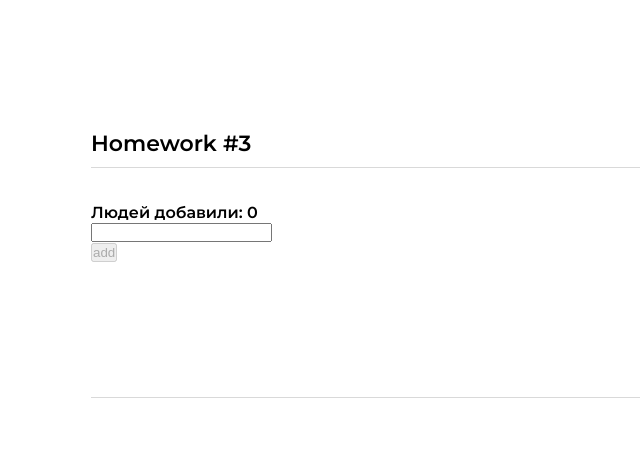
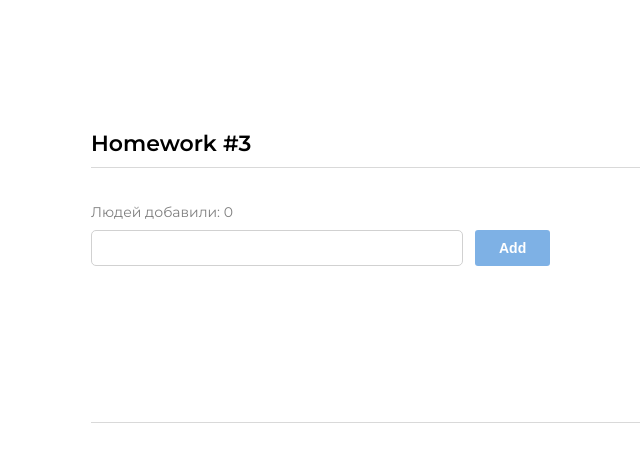
Before and after one commit to Pavlonto/HomeWork, a React (Create React App) app: page /#/junior in a window 1280 px wide. Before the commit this address led to /. Shown: the top 462 px of the page, without its empty margins (49-689 px from the left). Built offline with nearby package versions, Linux system fonts and the light colour scheme.

Commit message:
changeHw3(2)

```diff
--- a/public/index.html
+++ b/public/index.html
@@ -5,7 +5,7 @@
   <meta charset="utf-8" />
   <link rel="preconnect" href="https://fonts.googleapis.com">
   <link rel="preconnect" href="https://fonts.gstatic.com" crossorigin>
-  <link href="https://fonts.googleapis.com/css2?family=Montserrat:ital,wght@0,600;1,400&display=swap" rel="stylesheet">
+  <link href="https://fonts.googleapis.com/css2?family=Montserrat:wght@400;500;600&display=swap" rel="stylesheet">
   <link rel="icon" href="%PUBLIC_URL%/favicon.ico" />
   <meta name="viewport" content="width=device-width, initial-scale=1" />
   <meta name="theme-color" content="#000000" />
--- a/src/s2-homeworks/hw03/Greeting.module.css
+++ b/src/s2-homeworks/hw03/Greeting.module.css
@@ -2,23 +2,57 @@
 }
 
 .inputAndButtonContainer {
+    display: flex;
+    margin-top: 9px;
 }
 
 .error {
+    color: rgba(204, 0, 0, 1);
+    height: 21px;
 }
 
 .input {
-    display: inline;
+    border: 1px solid rgba(209, 209, 209, 1);
+    width: 372px;
+    height: 36px;
+    border-radius: 5px;
+    font-weight: 500;
+    font-size: 16px;
+    padding-left: 12px;
+}
+
+.input:blur {
+
 }
 
 .input:focus {
+    outline: none;
 }
 
 .errorInput {
+    border: 1px solid rgba(204, 0, 0, 1);
+    width: 372px;
+    height: 36px;
+    border-radius: 5px;
+    font-weight: 500;
+    font-size: 16px;
+    padding-left: 12px;
+}
+
+.errorInput:focus {
+    outline: none;
 }
 
 .button {
-    display: inline;
+    font-weight: 600;
+    font-size: 14px;
+    padding: 8px 24px;
+    color: #fff;
+    border: none;
+    border-radius: 3px;
+    margin-left: 12px;
+    height: 36px;
+    background-color: #0066CC;
 }
 
 .button:focus {
@@ -28,10 +62,18 @@
 }
 
 .button:disabled {
+    background: #0066CC;
+    opacity: 0.5;
 }
 
 .text {
+    font-weight: 400;
+    font-size: 14px;
+    color: rgba(0, 0, 0, 0.5);
 }
 
 .greeting {
+    position: absolute;
+    font-weight: 500;
+    font-size: 14px;
 }
--- a/src/s2-homeworks/hw03/Greeting.tsx
+++ b/src/s2-homeworks/hw03/Greeting.tsx
@@ -1,4 +1,4 @@
-import React, { ChangeEvent, KeyboardEvent } from 'react'
+import React, {ChangeEvent, KeyboardEvent} from 'react'
 import s from './Greeting.module.css'
 
 type GreetingPropsType = {
@@ -9,7 +9,7 @@ type GreetingPropsType = {
     onEnter: (e: KeyboardEvent<HTMLInputElement>) => void
     error: string
     totalUsers: number
-    lastUserName?: string
+    lastUserName?: any
 }
 
 // презентационная компонента (для верстальщика)
@@ -25,7 +25,7 @@ const Greeting: React.FC<GreetingPropsType> = (
         lastUserName,
     } // деструктуризация пропсов
 ) => {
-    const inputClass = error ? s.errorInput : s.inputClass
+    const inputClass = error ? s.errorInput : s.input
 
     return (
         <div id={'hw3-form'} className={s.greetingForm}>
@@ -44,20 +44,21 @@ const Greeting: React.FC<GreetingPropsType> = (
                         onChange={setNameCallback}
                         className={inputClass}
                         onKeyDown={onEnter}
-                        onBlur={onBlur}
+                        // onBlur={onBlur}
                     />
                     <div id={'hw3-error'} className={s.error}>
                         {error}
                     </div>
+                </div>
+
                 <button
                     id={'hw3-button'}
                     onClick={addUser}
                     className={s.button}
                     disabled={!name.trim()}
                 >
-                        add
+                    Add
                 </button>
-                </div>
             </div>
 
             {lastUserName && (
--- a/src/s2-homeworks/hw03/GreetingContainer.tsx
+++ b/src/s2-homeworks/hw03/GreetingContainer.tsx
@@ -13,17 +13,12 @@ export const pureAddUser = (
     setName: (name: string) => void,
     addUserCallback: (name: string) => void
 ) => {
-    name === '' ?
-        setError('error')
-        :
+    if (name === '') {
+        setError('Ошибка, введите имя!')
+    } else {
         addUserCallback(name)
-    setName('')
-    // if (name === '') {
-    //     setError('error')
-    // } else {
-    //     addUserCallback(name)
-    //     setName('')
-    // }
+        setName('')
+    }
 }
 
 export const pureOnBlur = (name: string, setError: (error: string) => void) => {
@@ -54,9 +49,10 @@ const GreetingContainer: React.FC<GreetingContainerPropsType> = ({
             error && setError('')
         } else {
             name && setName('')
-            setError('Enter value')
+            setError('Ошибка, введите имя!')
         }
     }
+
     const addUser = () => {
         pureAddUser(name, setError, setName, addUserCallback)
     }
@@ -69,7 +65,7 @@ const GreetingContainer: React.FC<GreetingContainerPropsType> = ({
         if (e.currentTarget.value !== '') {
             pureOnEnter(e, addUser)
         } else {
-            setError('Invalid value')
+            setError('Ошибка, введите имя!')
         }
 
     }
```
Lines whose indentation alone changed are shown as unchanged.
